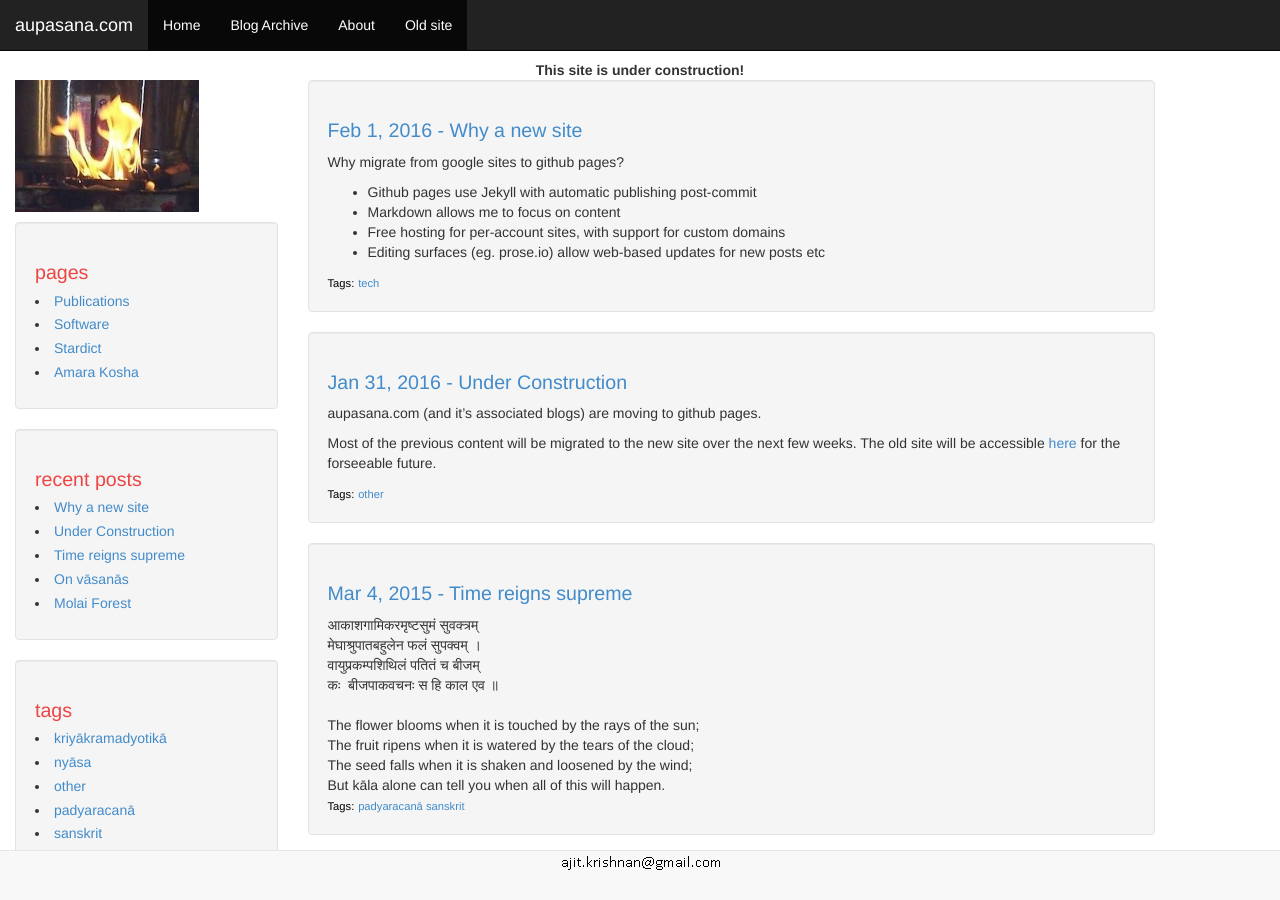
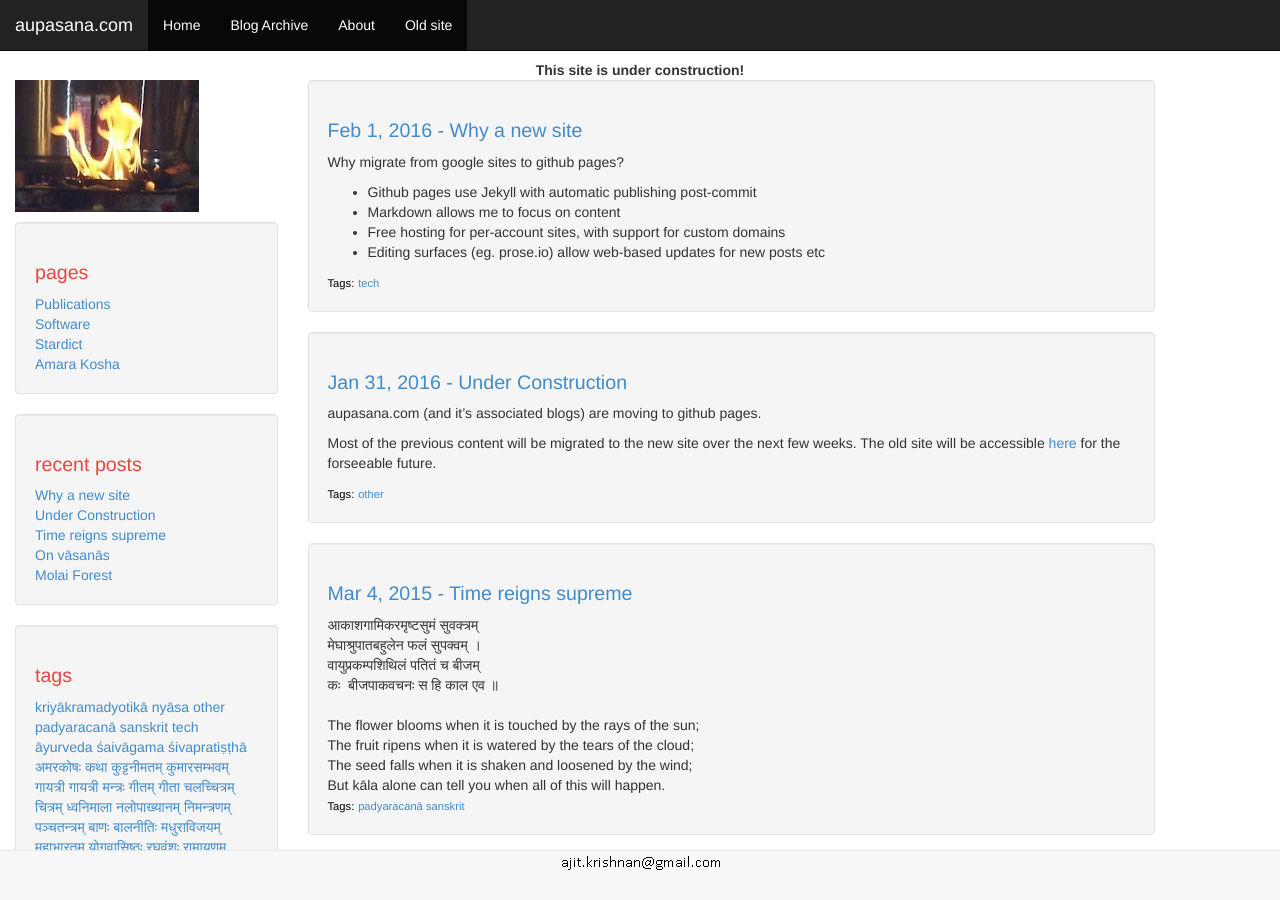
Before and after one commit to aupasana/aupasana.github.io, a Jekyll site: the page built from index.html, in a window 1280 px wide and 900 px high. Built offline with Jekyll 4.4.1, drawn with Linux system fonts in a browser that asks for light colours; the list of posts is cut into pages by our own code; comment, search, counter and statistics services are not loaded.

Commit message:
Change sidebar styling and move links.html to mobile_navigation.html

```diff
--- a/_includes/header.html
+++ b/_includes/header.html
@@ -29,7 +29,7 @@
               <div class="collapse navbar-collapse" id="bs-example-navbar-collapse-1">
                 <ul class="nav navbar-nav">
                     <li class="active"><a href="{{ site.baseurl }}/">Home</a></li>
-                    <li class="active visible-xs-block"><a href="{{ site.baseurl }}/links.html">Navigation</a></li>
+                    <li class="active visible-xs-block"><a href="{{ site.baseurl }}/mobile_navigation.html">Navigation</a></li>
                     <li class="active"><a href="{{ site.baseurl }}/archive.html">Blog Archive</a></li>
                     <li class="active"><a href="{{ site.baseurl }}/about.html">About</a></li>
                     <li class="active"><a href="http://old.aupasana.com">Old site</a></li>
--- a/_includes/pages-list.html
+++ b/_includes/pages-list.html
@@ -1,8 +1,8 @@
 <h1>pages</h1>
 
-<ul class="sidebar-link">
-  <li><a href="{{site.baseurl}}/pages/publications.html">Publications</a></li>
-  <li><a href="{{site.baseurl}}/pages/software.html">Software</a></li>
-  <li><a href="{{site.baseurl}}/pages/stardict.html">Stardict</a></li>
-  <li><a href="http://amara.aupasana.com">Amara Kosha</a></li>
-</ul>
+<div class="sidebar-link">
+  <a href="{{site.baseurl}}/pages/publications.html">Publications</a><br/>
+  <a href="{{site.baseurl}}/pages/software.html">Software</a><br/>
+  <a href="{{site.baseurl}}/pages/stardict.html">Stardict</a><br/>
+  <a href="http://amara.aupasana.com">Amara Kosha</a><br/>
+</div>
--- a/_includes/sidebar.html
+++ b/_includes/sidebar.html
@@ -11,21 +11,23 @@
 <div class="sidebar well">
     <h1>recent posts</h1>
 
-    <ul class="sidebar-link">
+    <div class="sidebar-link">
         {% for post in site.posts limit:5 %}
-          <li><a href="{{ site.baseurl}}{{ post.url }}">{{ post.title }}</a></li>
+          <a href="{{ site.baseurl}}{{ post.url }}">{{ post.title }}</a>
+          <br/>
         {% endfor %}
-    </ul>
+    </div>
 </div>
 
-<div class="sidebar well visible-md visible-lg">
+<div class="sidebar well">
 {% assign sorted_tags = (site.tags | sort:0) %}
 
 	<h1>tags</h1>
-	<ul class="sidebar-link">
+	<div class="sidebar-link">
 		{% for tag in sorted_tags %}
-			<li><a href="{{site.baseurl}}/tag_archive.html#{{tag | first | downcase}}">{{tag | first | downcase }}</a></li>
+			<a href="{{site.baseurl}}/tag_archive.html#{{tag | first | downcase}}">{{tag | first | downcase }}</a>
+			<!-- <br/> -->
 		{% endfor %}
 
-	</ul>
+	</div>
 </div>
```
Also changed, not shown: links.html (deleted, +0 -19 lines), mobile_navigation.html (added, +14 -0 lines).
